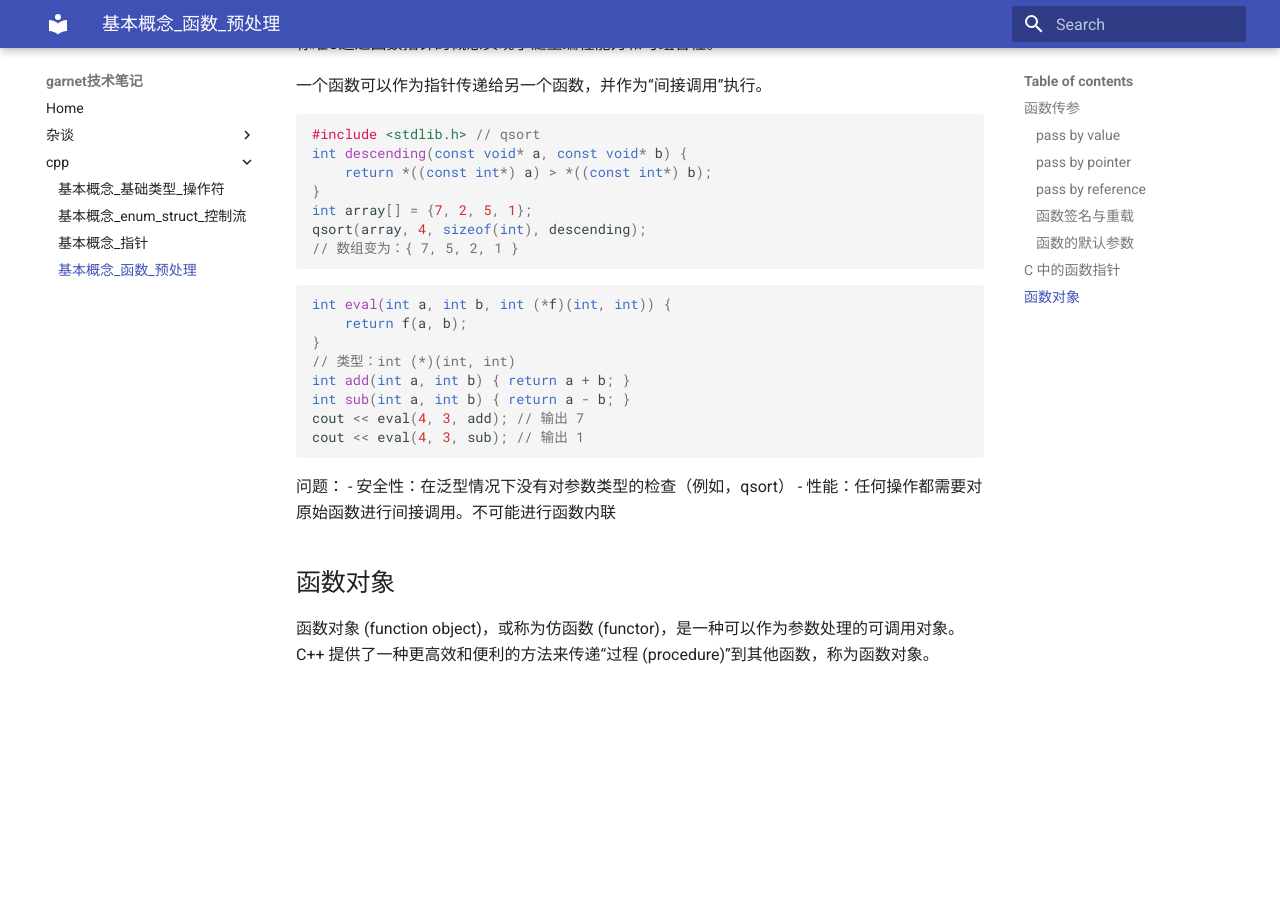
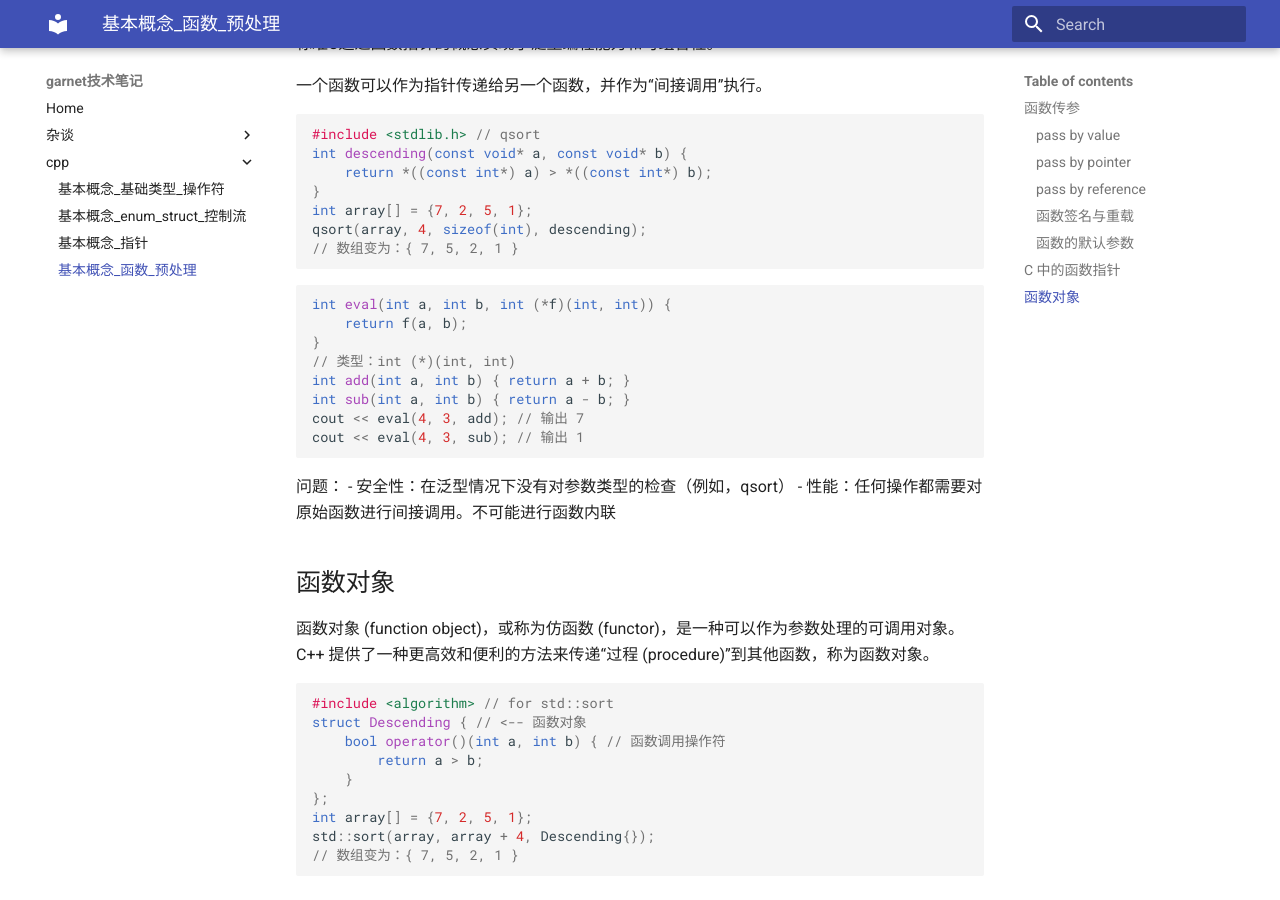
Before and after one commit to ymma98/technotes, an MkDocs documentation site: the page built from docs/cpp/基本概念_函数_预处理.md, in a window 1280 px wide and 900 px high, scrolled down 2525 px. Built offline with MkDocs 1.6.1 and Material for MkDocs 9.7.7, drawn with Linux system fonts in a browser that asks for light colours; before the commit the page ends 3216 px from its top, so only the background shows below that.

Commit message:
docs/cpp/基本概念_函数_预处理.md updated from https://stackedit.cn/

````diff
--- a/docs/cpp/基本概念_函数_预处理.md
+++ b/docs/cpp/基本概念_函数_预处理.md
@@ -159,7 +159,19 @@ cout << eval(4, 3, sub); // 输出 1
 ## 函数对象
 
 函数对象 (function object)，或称为仿函数 (functor)，是一种可以作为参数处理的可调用对象。 C++ 提供了一种更高效和便利的方法来传递“过程 (procedure)”到其他函数，称为函数对象。
+
+```cpp
+#include <algorithm> // for std::sort
+struct Descending { // <-- 函数对象
+    bool operator()(int a, int b) { // 函数调用操作符
+        return a > b;
+    }
+};
+int array[] = {7, 2, 5, 1};
+std::sort(array, array + 4, Descending{});
+// 数组变为：{ 7, 5, 2, 1 }
+```
 <!--stackedit_data:
-eyJoaXN0b3J5IjpbLTE4OTI4MTkxMTYsMTAzNDE5MjMxNSwtMT
+eyJoaXN0b3J5IjpbLTE4NjE0ODM1NDQsMTAzNDE5MjMxNSwtMT
 g0MTIwMzcyMywxNTA3Mjc0NDkyLDE4NTQwNDc2MDFdfQ==
 -->
````
